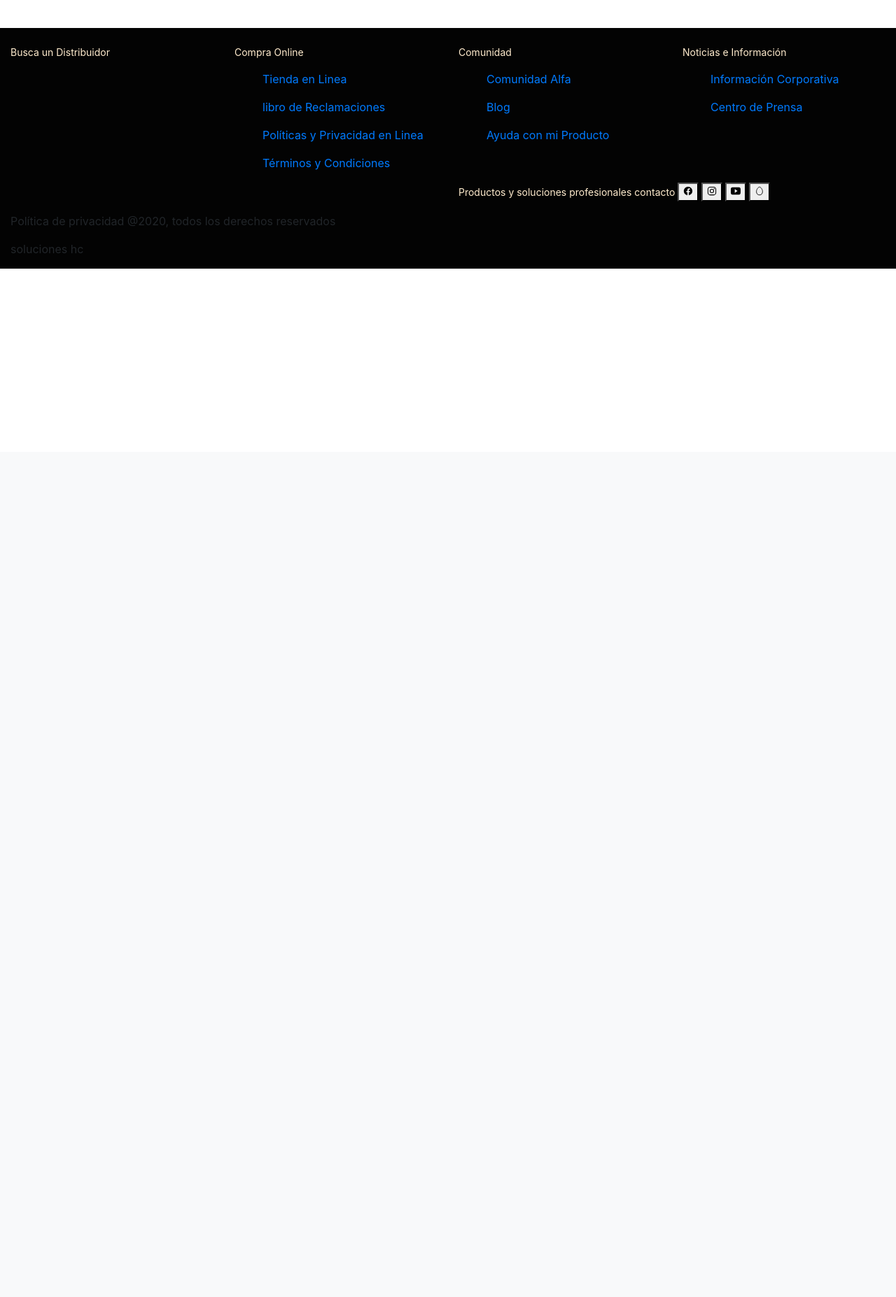
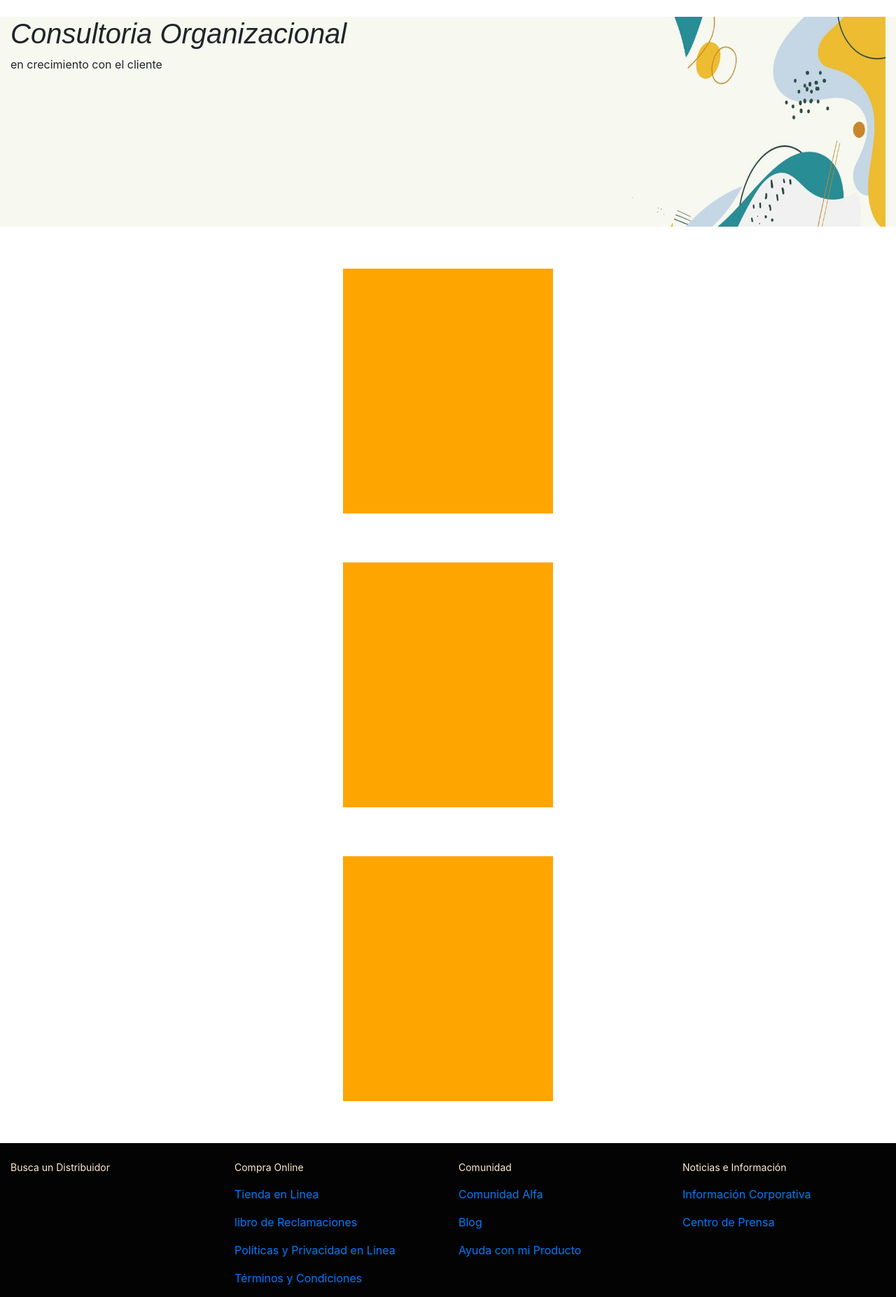
Before and after one commit to solucioneshc/web_solucioneshc, a PHP site: page /consultoria.php in a window 1280 px wide. Shown: the part 154-2008 px from the top of the page at 70% size. Before the commit the page ends 538 px from the top, so only its background shows below. Run offline with PHP 8.4, Linux system fonts and the light colour scheme; data comes from the database, SQL or seed files in the repository; some libraries are stand-ins or nearby versions.

Commit message:
primera modificacion de consultoria

```diff
--- a/consultoria.php
+++ b/consultoria.php
@@ -1,6 +1,56 @@
 <?php
 include 'plantilla/cabecera.php'
 ?>
+
+<div class="row cabconsul">
+    <div class="col-8 textconsul">
+        <h1>consultoria organizacional</h1>
+        <p>en crecimiento con el cliente </p>
+    </div>
+    <div class="col-4 imgconsul">
+        <img src="imagenes/consultoria/gindo_apstrapto.jpg" alt="">
+    </div>
+</div>
+
+<div class="tarjeta">
+    <div class="tarjeta-uno">
+        <div class="tarjeta-primera">
+            <div class="adelante">
+
+            </div>
+            <div class="atras">
+                prueba de
+            </div>
+        </div>
+    </div>
+
+</div>
+<div class="tarjeta">
+    <div class="tarjeta-uno">
+        <div class="tarjeta-primera">
+            <div class="adelante">
+
+            </div>
+            <div class="atras">
+                prueba de
+            </div>
+        </div>
+    </div>
+
+</div>
+<div class="tarjeta">
+    <div class="tarjeta-uno">
+        <div class="tarjeta-primera">
+            <div class="adelante">
+
+            </div>
+            <div class="atras">
+                prueba de
+            </div>
+        </div>
+    </div>
+</div>
+
 
 
 
--- a/estylo/forma.css
+++ b/estylo/forma.css
@@ -1,6 +1,12 @@
 
 /******************************************** PAGINA INDEX PRUEBA FINAL ********************************************/
 /******************************************** PAGINA INDEX ********************************************/
+*{
+    margin:0;
+    padding: 0;
+    box-sizing:border-box;
+}
+
 
 .banner1 h5{
    text-transform: uppercase;
@@ -187,6 +193,83 @@ text-decoration: overline;
 
 
 /* ***************** */
+
+/************************************************************ CONSULTORIA ********************************************/
+.cabconsul{
+    background-color: #f7f8f0;
+}
+.cabconsul .textconsul h1{
+    font-family: Arial, Helvetica, sans-serif;
+    font-style: italic;
+    text-transform: capitalize;
+}
+
+.cabconsul .imgconsul img{
+    width: 100%;
+    height: 300px;
+}
+
+    /**************************************************** PRUEBA TARJETA ***********************/
+
+   .tarjeta{
+       width: 1100px;
+       margin: 50px auto;
+       display: flex;
+       justify-content: center;
+   }
+
+   .tarjeta-uno{
+      margin: 10px;
+      -webkit-perspective: 800;
+      perspective: 800;
+   }
+
+   .tarjeta-primera{
+       width: 300px;
+       height: 350px;
+       background: orange;
+       position: relative;
+       transform-style:preserve-3d;
+       transition: .7s ease;
+
+   }
+
+   .atras{
+    transform: rotateY(180deg);
+    padding: 15px;
+    display: flex;
+    justify-content: center;
+    align-items: center;
+    text-align: center;
+    color: #fff;
+    font-family: -apple-system, BlinkMacSystemFont, 'Segoe UI', Roboto, Oxygen, Ubuntu, Cantarell, 'Open Sans', 'Helvetica Neue', sans-serif;
+
+   }
+
+   .adelante, .atras{
+       width: 100%;
+       height: 100%;
+       position: absolute;
+       top: 0;
+       left: 0;
+       -webkit-backface-visibility: hidden;
+       backface-visibility: hidden;
+   }
+
+   .tarjeta:hover .tarjeta-primera{
+    transform: rotateY(180deg);
+
+   }
+/************************************************************** FIN CONSULTORIA ********************************************/
+
+
+
+
+
+
+
+
+
 
 /************************************************************** QUIENES SOMOS *************************************/
 
```
Also changed, not shown: imagenes/consultoria/gindo_apstrapto.jpg (added).
